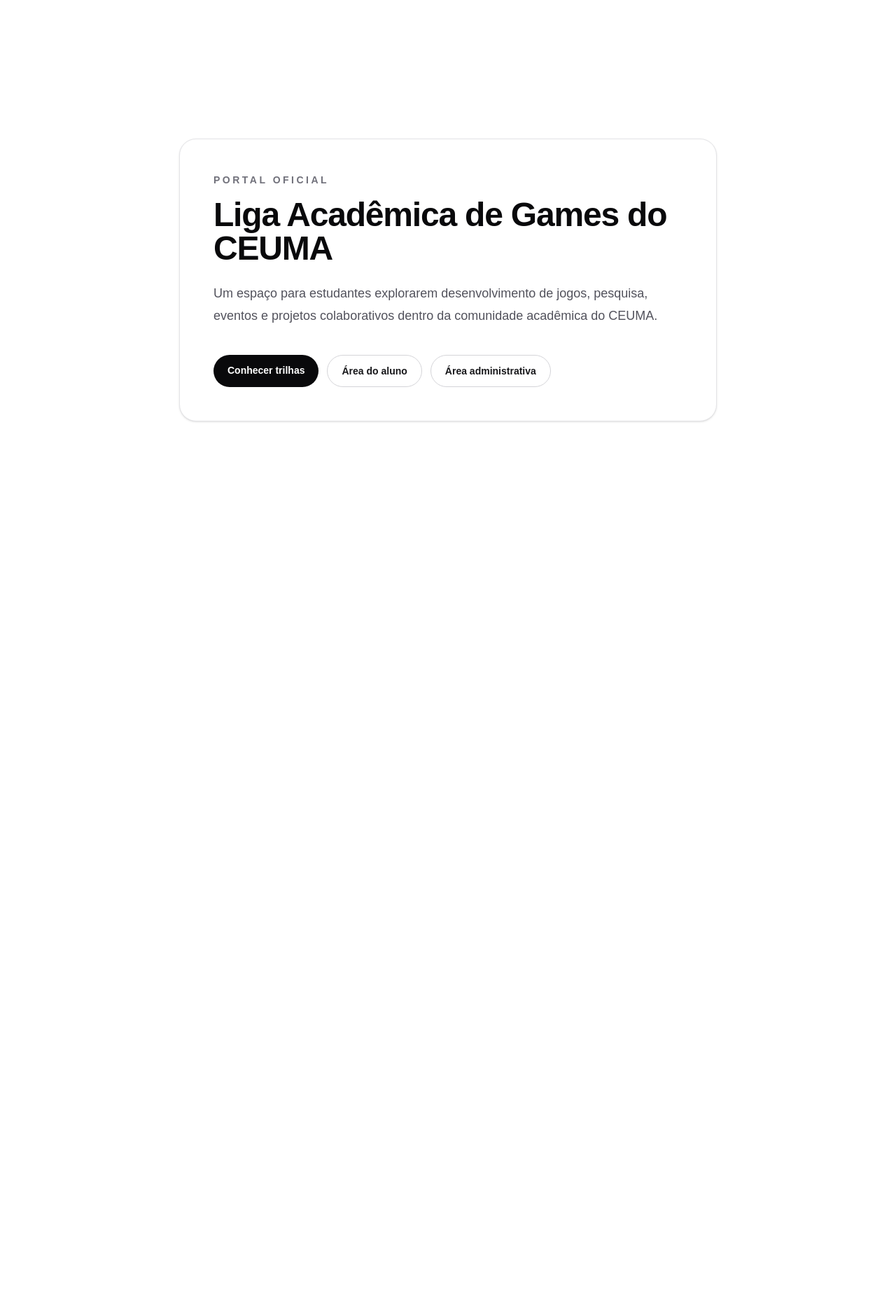
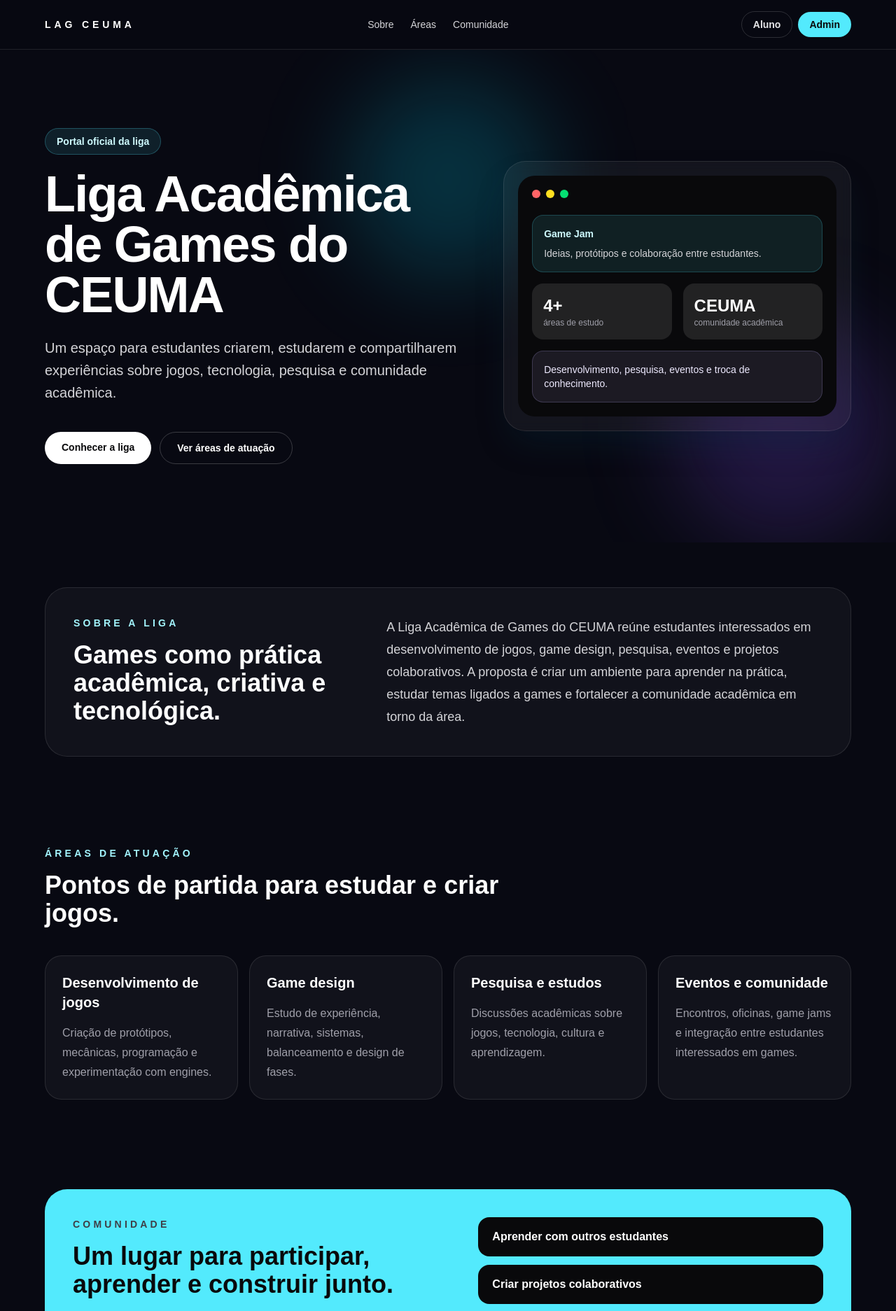
Before and after one commit to newtsilv/lag, a Next.js app: page / in a window 1280 px wide. Shown: the top 1873 px of the page at 70% size. Before the commit the page ends 800 px from the top, so only its background shows below. Built offline with nearby package versions, Linux system fonts and the light colour scheme.

Commit message:
feat: add initial landing page

```diff
--- a/src/app/page.tsx
+++ b/src/app/page.tsx
@@ -1,41 +1,215 @@
 import Link from "next/link";
+
+const focusAreas = [
+  {
+    title: "Desenvolvimento de jogos",
+    description:
+      "Criação de protótipos, mecânicas, programação e experimentação com engines.",
+  },
+  {
+    title: "Game design",
+    description:
+      "Estudo de experiência, narrativa, sistemas, balanceamento e design de fases.",
+  },
+  {
+    title: "Pesquisa e estudos",
+    description:
+      "Discussões acadêmicas sobre jogos, tecnologia, cultura e aprendizagem.",
+  },
+  {
+    title: "Eventos e comunidade",
+    description:
+      "Encontros, oficinas, game jams e integração entre estudantes interessados em games.",
+  },
+];
+
+const communityItems = [
+  "Aprender com outros estudantes",
+  "Criar projetos colaborativos",
+  "Participar de oficinas e eventos",
+  "Compartilhar estudos, ideias e experiências",
+];
 
 export default function Home() {
   return (
-    <main className="flex flex-1 items-center justify-center px-6 py-16">
-      <section className="w-full max-w-3xl rounded-3xl border border-zinc-200 bg-white p-8 shadow-sm sm:p-12 dark:border-zinc-800 dark:bg-zinc-950">
-        <p className="mb-4 text-sm font-semibold uppercase tracking-[0.25em] text-zinc-500">
-          Portal oficial
+    <main className="min-h-screen bg-[#080912] text-white">
+      <header className="sticky top-0 z-10 border-b border-white/10 bg-[#080912]/90 px-6 py-4 backdrop-blur">
+        <nav className="mx-auto flex max-w-6xl items-center justify-between gap-6">
+          <Link className="text-sm font-bold uppercase tracking-[0.35em]" href="/">
+            LAG CEUMA
+          </Link>
+          <div className="hidden items-center gap-6 text-sm text-zinc-300 md:flex">
+            <a className="transition hover:text-white" href="#sobre">
+              Sobre
+            </a>
+            <a className="transition hover:text-white" href="#areas">
+              Áreas
+            </a>
+            <a className="transition hover:text-white" href="#comunidade">
+              Comunidade
+            </a>
+          </div>
+          <div className="flex items-center gap-2 text-xs font-semibold sm:text-sm">
+            <Link
+              className="rounded-full border border-white/15 px-3 py-2 text-zinc-200 transition hover:border-cyan-300 hover:text-white sm:px-4"
+              href="/aluno"
+            >
+              Aluno
+            </Link>
+            <Link
+              className="rounded-full bg-cyan-300 px-3 py-2 text-zinc-950 transition hover:bg-cyan-200 sm:px-4"
+              href="/admin"
+            >
+              Admin
+            </Link>
+          </div>
+        </nav>
+      </header>
+
+      <section className="relative overflow-hidden px-6 py-20 sm:py-28">
+        <div className="absolute left-1/2 top-10 h-72 w-72 -translate-x-1/2 rounded-full bg-cyan-400/20 blur-3xl" />
+        <div className="absolute bottom-0 right-0 h-80 w-80 rounded-full bg-violet-500/20 blur-3xl" />
+
+        <div className="relative mx-auto grid max-w-6xl gap-12 lg:grid-cols-[1.1fr_0.9fr] lg:items-center">
+          <div>
+            <p className="mb-5 inline-flex rounded-full border border-cyan-300/25 bg-cyan-300/10 px-4 py-2 text-sm font-semibold text-cyan-100">
+              Portal oficial da liga
             </p>
-        <h1 className="text-4xl font-bold tracking-tight text-zinc-950 sm:text-5xl dark:text-zinc-50">
+            <h1 className="max-w-4xl text-5xl font-black tracking-tight sm:text-7xl">
               Liga Acadêmica de Games do CEUMA
             </h1>
-        <p className="mt-6 max-w-2xl text-lg leading-8 text-zinc-600 dark:text-zinc-300">
-          Um espaço para estudantes explorarem desenvolvimento de jogos,
-          pesquisa, eventos e projetos colaborativos dentro da comunidade
-          acadêmica do CEUMA.
+            <p className="mt-6 max-w-2xl text-lg leading-8 text-zinc-300 sm:text-xl">
+              Um espaço para estudantes criarem, estudarem e compartilharem
+              experiências sobre jogos, tecnologia, pesquisa e comunidade
+              acadêmica.
             </p>
             <div className="mt-10 flex flex-col gap-3 sm:flex-row">
-          <Link
-            className="rounded-full bg-zinc-950 px-5 py-3 text-center text-sm font-semibold text-white transition hover:bg-zinc-800 dark:bg-zinc-50 dark:text-zinc-950 dark:hover:bg-zinc-200"
-            href="/"
+              <a
+                className="rounded-full bg-white px-6 py-3 text-center text-sm font-bold text-zinc-950 transition hover:bg-cyan-100"
+                href="#sobre"
               >
-            Conhecer trilhas
-          </Link>
-          <Link
-            className="rounded-full border border-zinc-300 px-5 py-3 text-center text-sm font-semibold text-zinc-900 transition hover:border-zinc-500 dark:border-zinc-700 dark:text-zinc-100 dark:hover:border-zinc-400"
-            href="/aluno"
+                Conhecer a liga
+              </a>
+              <a
+                className="rounded-full border border-white/20 px-6 py-3 text-center text-sm font-bold text-white transition hover:border-cyan-300"
+                href="#areas"
               >
-            Área do aluno
-          </Link>
-          <Link
-            className="rounded-full border border-zinc-300 px-5 py-3 text-center text-sm font-semibold text-zinc-900 transition hover:border-zinc-500 dark:border-zinc-700 dark:text-zinc-100 dark:hover:border-zinc-400"
-            href="/admin"
-          >
-            Área administrativa
-          </Link>
+                Ver áreas de atuação
+              </a>
+            </div>
+          </div>
+
+          <div className="rounded-[2rem] border border-white/10 bg-white/5 p-5 shadow-2xl shadow-cyan-950/30 backdrop-blur">
+            <div className="rounded-[1.5rem] bg-zinc-950 p-5">
+              <div className="mb-6 flex items-center gap-2">
+                <span className="h-3 w-3 rounded-full bg-red-400" />
+                <span className="h-3 w-3 rounded-full bg-yellow-300" />
+                <span className="h-3 w-3 rounded-full bg-green-400" />
+              </div>
+              <div className="space-y-4">
+                <div className="rounded-2xl border border-cyan-300/20 bg-cyan-300/10 p-4">
+                  <p className="text-sm font-semibold text-cyan-100">Game Jam</p>
+                  <p className="mt-2 text-sm text-zinc-300">
+                    Ideias, protótipos e colaboração entre estudantes.
+                  </p>
+                </div>
+                <div className="grid grid-cols-2 gap-4">
+                  <div className="rounded-2xl bg-white/10 p-4">
+                    <p className="text-2xl font-black">4+</p>
+                    <p className="text-xs text-zinc-400">áreas de estudo</p>
+                  </div>
+                  <div className="rounded-2xl bg-white/10 p-4">
+                    <p className="text-2xl font-black">CEUMA</p>
+                    <p className="text-xs text-zinc-400">comunidade acadêmica</p>
+                  </div>
+                </div>
+                <div className="rounded-2xl border border-violet-300/20 bg-violet-300/10 p-4 text-sm text-violet-100">
+                  Desenvolvimento, pesquisa, eventos e troca de conhecimento.
+                </div>
+              </div>
+            </div>
+          </div>
         </div>
       </section>
+
+      <section id="sobre" className="px-6 py-16">
+        <div className="mx-auto grid max-w-6xl gap-8 rounded-[2rem] border border-white/10 bg-white/[0.04] p-8 md:grid-cols-[0.8fr_1.2fr] md:p-10">
+          <div>
+            <p className="text-sm font-bold uppercase tracking-[0.3em] text-cyan-200">
+              Sobre a liga
+            </p>
+            <h2 className="mt-4 text-3xl font-black sm:text-4xl">
+              Games como prática acadêmica, criativa e tecnológica.
+            </h2>
+          </div>
+          <p className="text-lg leading-8 text-zinc-300">
+            A Liga Acadêmica de Games do CEUMA reúne estudantes interessados em
+            desenvolvimento de jogos, game design, pesquisa, eventos e projetos
+            colaborativos. A proposta é criar um ambiente para aprender na
+            prática, estudar temas ligados a games e fortalecer a comunidade
+            acadêmica em torno da área.
+          </p>
+        </div>
+      </section>
+
+      <section id="areas" className="px-6 py-16">
+        <div className="mx-auto max-w-6xl">
+          <div className="max-w-2xl">
+            <p className="text-sm font-bold uppercase tracking-[0.3em] text-cyan-200">
+              Áreas de atuação
+            </p>
+            <h2 className="mt-4 text-3xl font-black sm:text-4xl">
+              Pontos de partida para estudar e criar jogos.
+            </h2>
+          </div>
+          <div className="mt-10 grid gap-4 sm:grid-cols-2 lg:grid-cols-4">
+            {focusAreas.map((area) => (
+              <article
+                className="rounded-3xl border border-white/10 bg-white/[0.04] p-6 transition hover:-translate-y-1 hover:border-cyan-300/40 hover:bg-white/[0.07]"
+                key={area.title}
+              >
+                <h3 className="text-xl font-bold">{area.title}</h3>
+                <p className="mt-4 leading-7 text-zinc-400">{area.description}</p>
+              </article>
+            ))}
+          </div>
+        </div>
+      </section>
+
+      <section id="comunidade" className="px-6 py-16">
+        <div className="mx-auto grid max-w-6xl gap-8 rounded-[2rem] bg-cyan-300 p-8 text-zinc-950 md:grid-cols-[1fr_0.9fr] md:p-10">
+          <div>
+            <p className="text-sm font-black uppercase tracking-[0.3em] text-zinc-700">
+              Comunidade
+            </p>
+            <h2 className="mt-4 text-3xl font-black sm:text-4xl">
+              Um lugar para participar, aprender e construir junto.
+            </h2>
+            <p className="mt-5 text-lg leading-8 text-zinc-800">
+              A landing começa apresentando a liga, mas também prepara o portal
+              para receber novas áreas no futuro, como conteúdos para alunos,
+              trilhas, eventos e administração.
+            </p>
+          </div>
+          <ul className="grid gap-3">
+            {communityItems.map((item) => (
+              <li
+                className="rounded-2xl bg-zinc-950 px-5 py-4 font-semibold text-white"
+                key={item}
+              >
+                {item}
+              </li>
+            ))}
+          </ul>
+        </div>
+      </section>
+
+      <footer className="border-t border-white/10 px-6 py-8">
+        <div className="mx-auto flex max-w-6xl flex-col gap-3 text-sm text-zinc-400 sm:flex-row sm:items-center sm:justify-between">
+          <p>Liga Acadêmica de Games do CEUMA</p>
+          <p>Portal em desenvolvimento.</p>
+        </div>
+      </footer>
     </main>
   );
 }
```
Also changed, not shown: 1 other file (tests, documents, lock files or other folders). Lines whose indentation alone changed are shown as unchanged.
